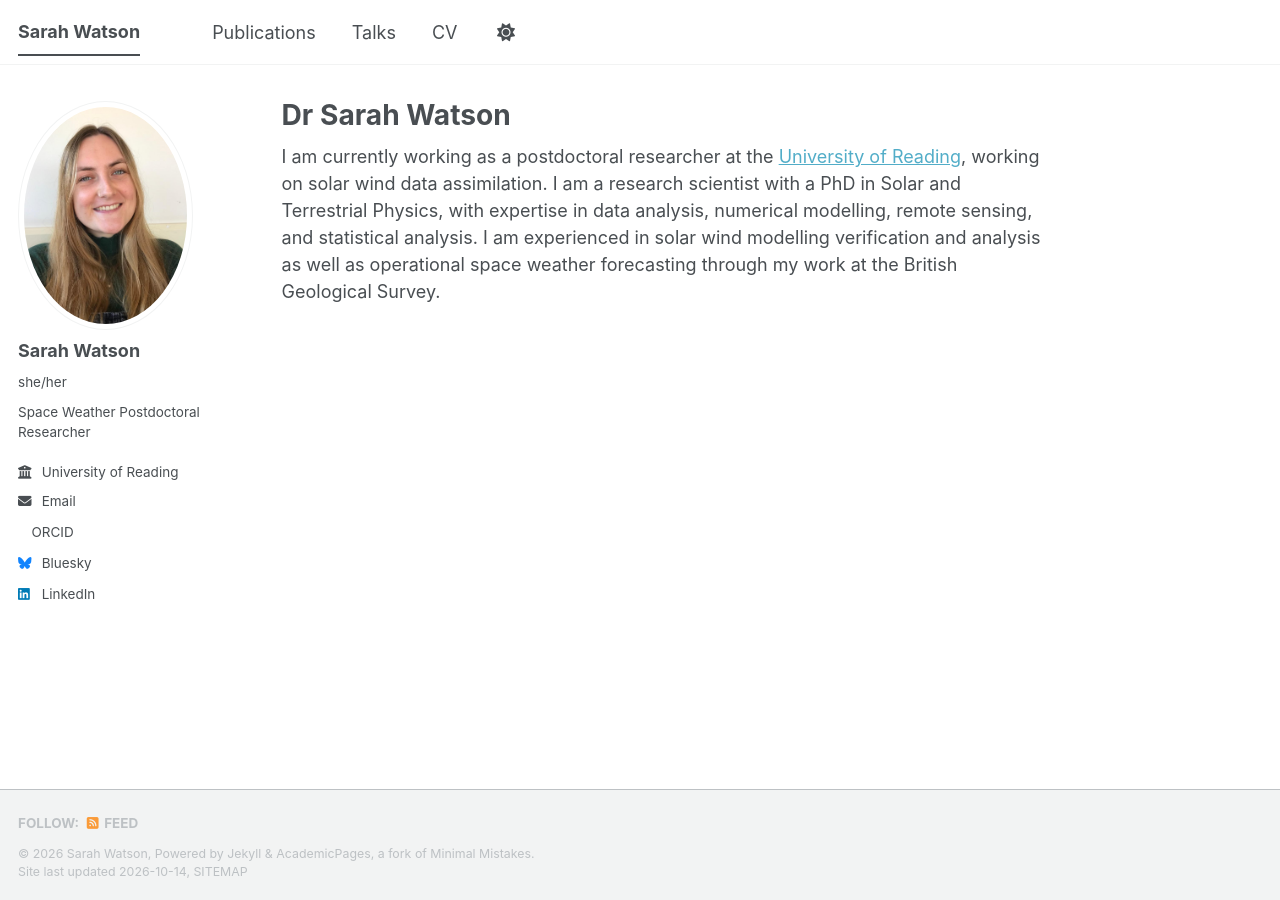
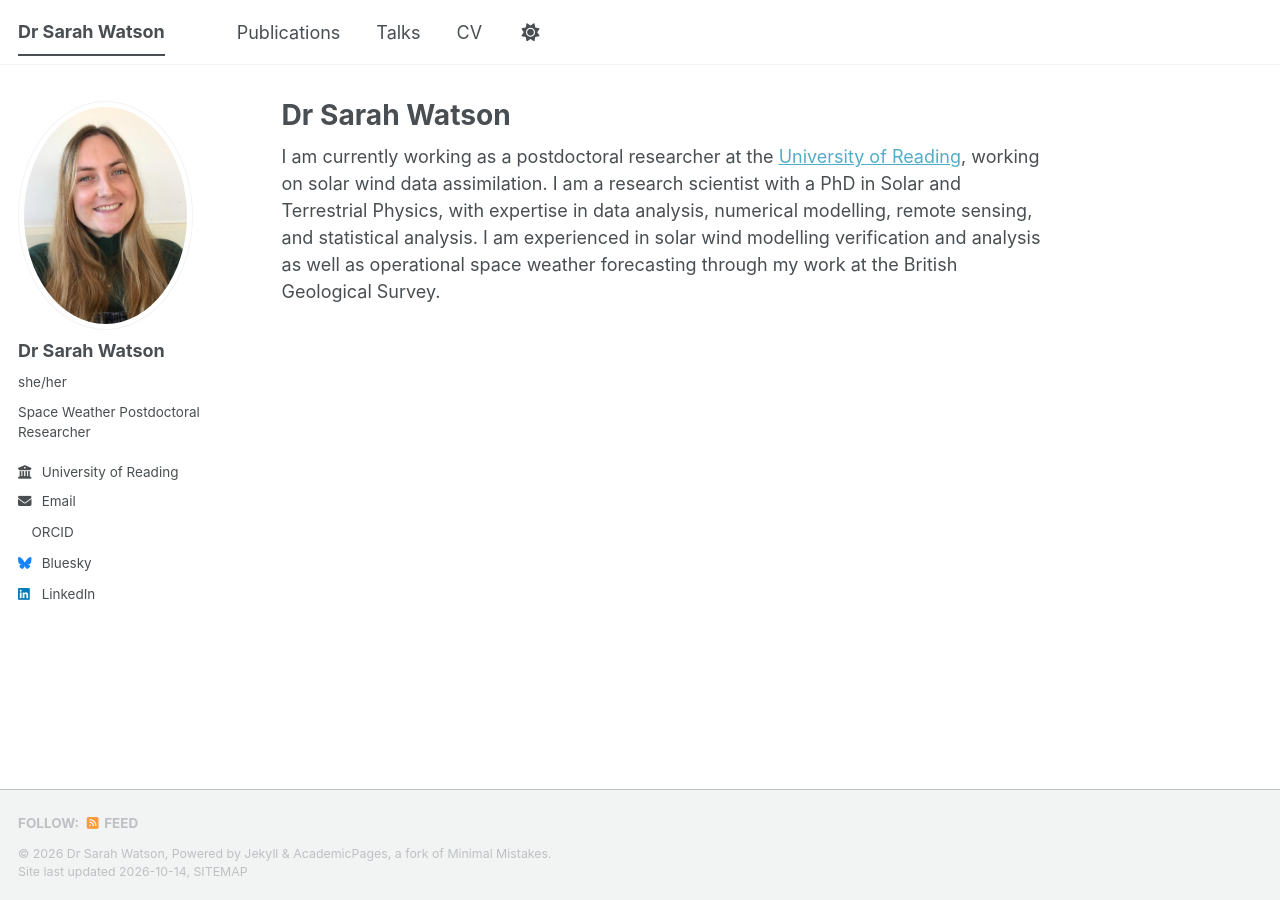
Before and after one commit to SarahRWatson/SarahRWatson, a Jekyll site: the page built from _pages/about.md, in a window 1280 px wide. Built offline with Jekyll 4.4.1, drawn with Linux system fonts in a browser that asks for light colours; a style sheet for code colours, icons or effects is not loaded.

```diff
--- a/_config.yml
+++ b/_config.yml
@@ -9,9 +9,9 @@
 # Basic Site Settings
 locale                   : "en-US"
 #site_theme               : "default" # The available themes options are "default", "air", "sunrise", "mint", "dirt" and "contrast"
-title                    : "Sarah Watson"
+title                    : "Dr Sarah Watson"
 title_separator          : "-"
-name                     : &name "Sarah Watson"
+name                     : &name "Dr Sarah Watson"
 description              : &description "Description"
 url                      : https://SarahRWatson.github.io # the base hostname & protocol for your site e.g. "https://SarahRWatson.github.io"
 baseurl                  : "" # the subpath of your site, e.g. "/blog"
@@ -23,7 +23,7 @@ repository               : "SarahRWatson/SarahRWatson.github.io"
 author:
   # Biographic information
   avatar           : "Photo.jpg"
-  name             : "Sarah Watson"
+  name             : "Dr Sarah Watson"
   pronouns         : "she/her"
   bio              : "Space Weather Postdoctoral Researcher"
   location         : #"Earth"
```
